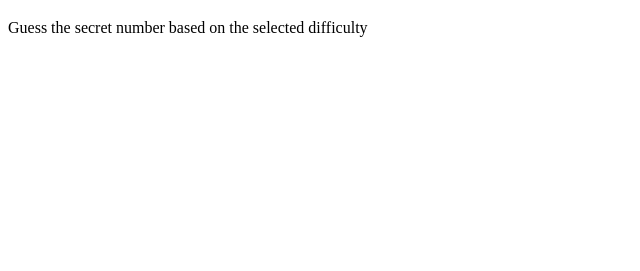
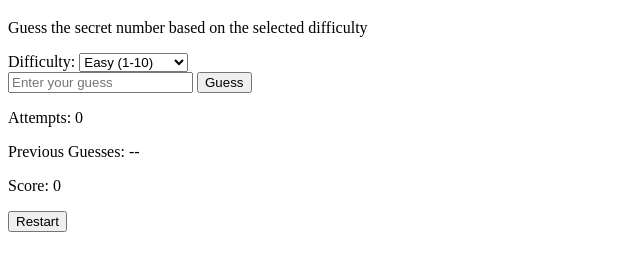
Before and after one commit to Sagarbissoyi/Guess-the-number, a plain HTML site: page index.html in a window 1280 px wide. Shown: the part 61-332 px from the top of the page, without its empty margins (0-640 px from the left). Drawn offline with Linux system fonts and the light colour scheme.

Commit message:
Complete Html Part

```diff
--- a/index.html
+++ b/index.html
@@ -4,13 +4,36 @@
     <meta charset="UTF-8">
     <meta name="viewport" content="width=device-width, initial-scale=1.0">
     <title>Guess the number</title>
+    <link rel="stylessheet" href="./styles.css">
 </head>
 <body>
     <main id="game-container">
 
         <h1>Guess the Number</h1>
         <p>Guess the secret number based on the selected difficulty </p>
+<div class="difficulty">
+    <label for="lavel">Difficulty:</label>
+    <select  id="lavel">
+        <option value="easy">Easy (1-10)</option>
+    <option value="medium">Medium (1-50)</option>
+    <option value="hard">Hard (1-100)</option>
+</select>
+</div>
+<div class="input-section">
+<input type="number" id="guessInput" placeholder="Enter your guess">
+<button id="guessBtn">Guess</button>
+
+</div>
+<p id="message" class="message"></p>
+<div class="stats">
+<p>Attempts: <span id="attempts">0</span> </p>
+<p>Previous Guesses: <span id="history">--</span></p>
+<p>Score: <span id="score">0</span></p>
+
+</div>
+<button id="restarBtn" class="restarBtn">Restart</button>
 
     </main>
+    <script src="./script.js"></script>
 </body>
 </html>
```
